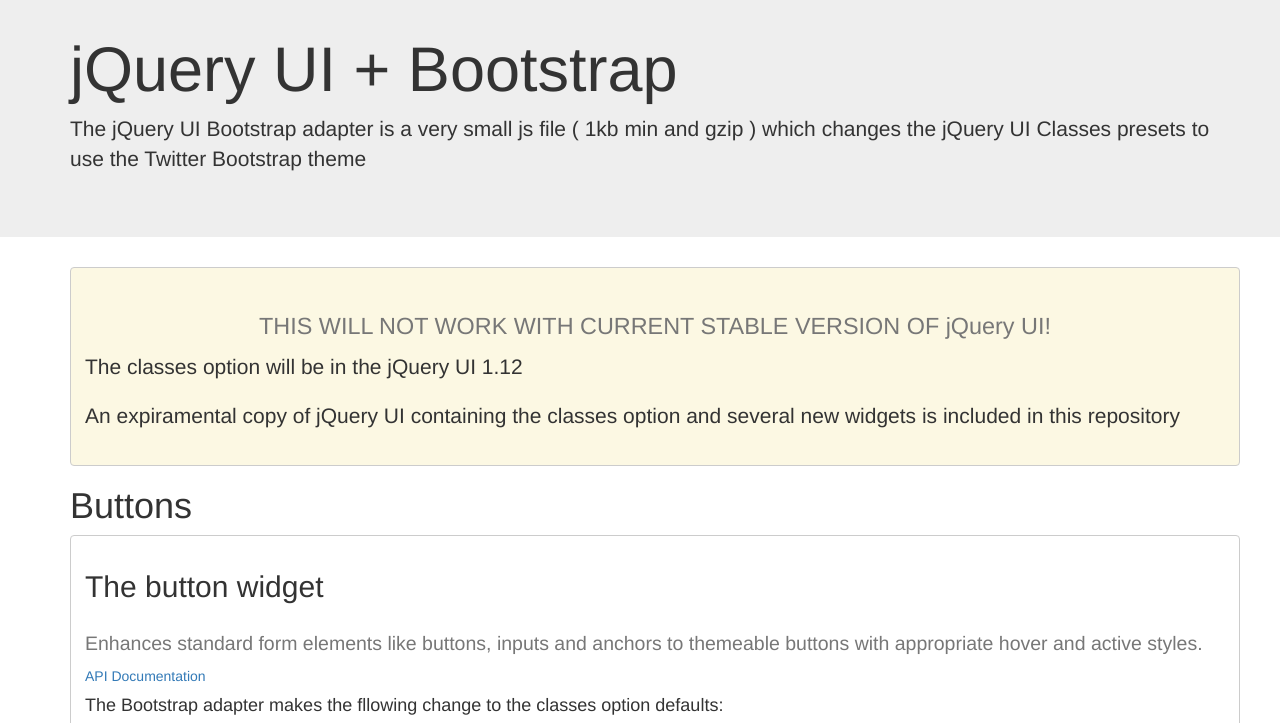
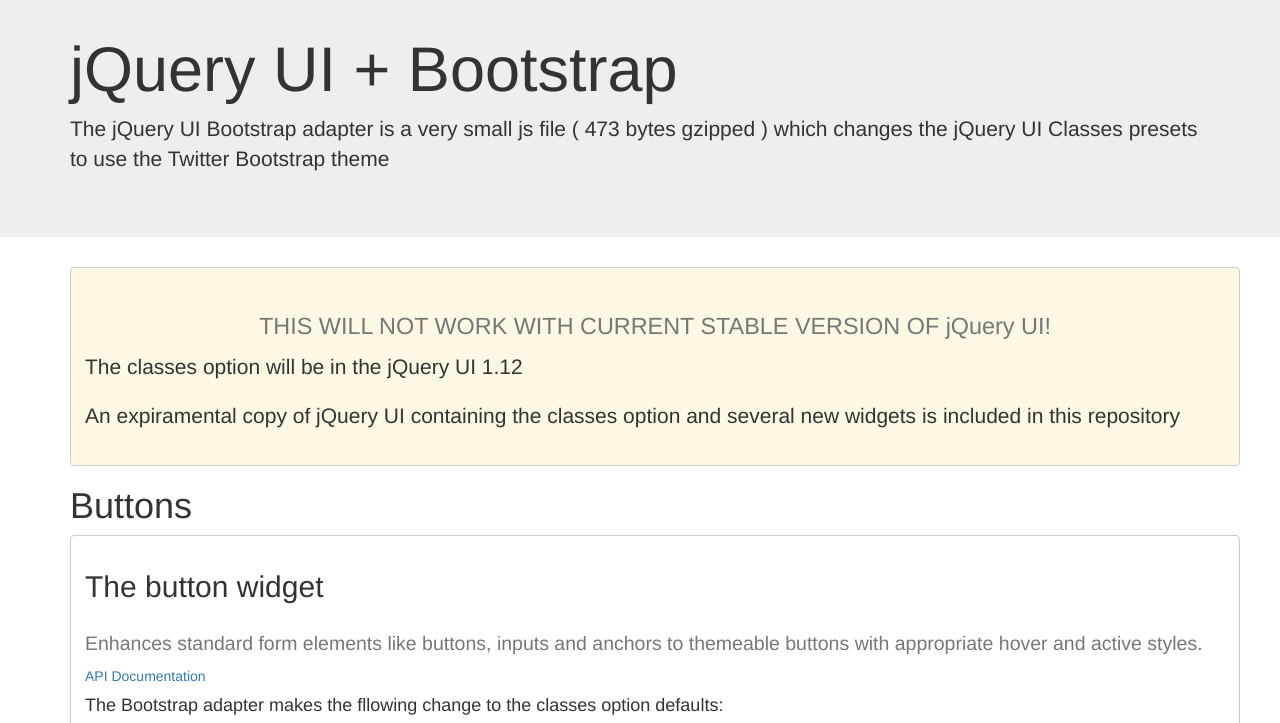
Before and after one commit to arschmitz/jqueryui-bootstrap-adapter, a website with bundled scripts: page index.html in a window 1280 px wide. Shown: the part 53-776 px from the top of the page. Built offline with nearby package versions, Linux system fonts and the light colour scheme; a script that the page names is missing.

Commit message:
Update adapter size

```diff
--- a/index.html
+++ b/index.html
@@ -53,7 +53,7 @@
 	<div class="container">
 		<br/>
 		<h1>jQuery UI + Bootstrap</h1>
-		<p>The jQuery UI Bootstrap adapter is a very small js file ( 1kb min and gzip ) which changes the jQuery UI Classes presets to use the Twitter Bootstrap theme</p>
+		<p>The jQuery UI Bootstrap adapter is a very small js file ( 473 bytes gzipped ) which changes the jQuery UI Classes presets to use the Twitter Bootstrap theme</p>
 	</div>
 </div>
 <div class="container">
```
